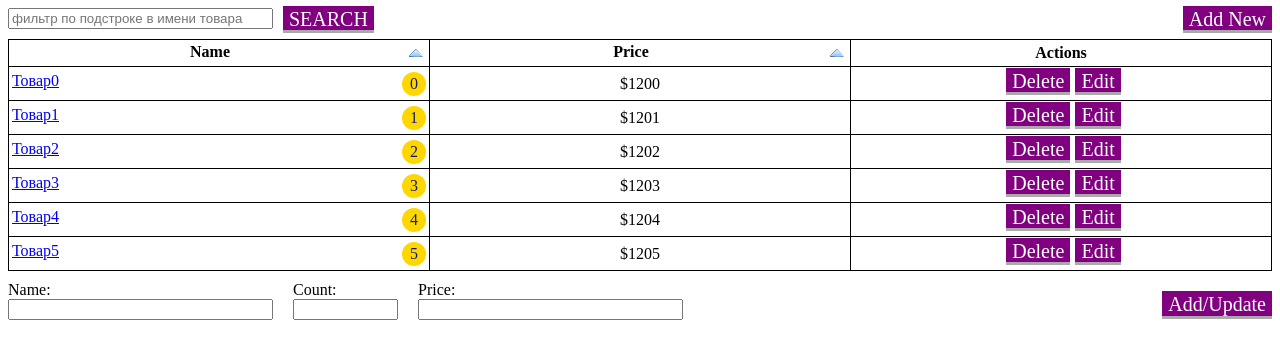
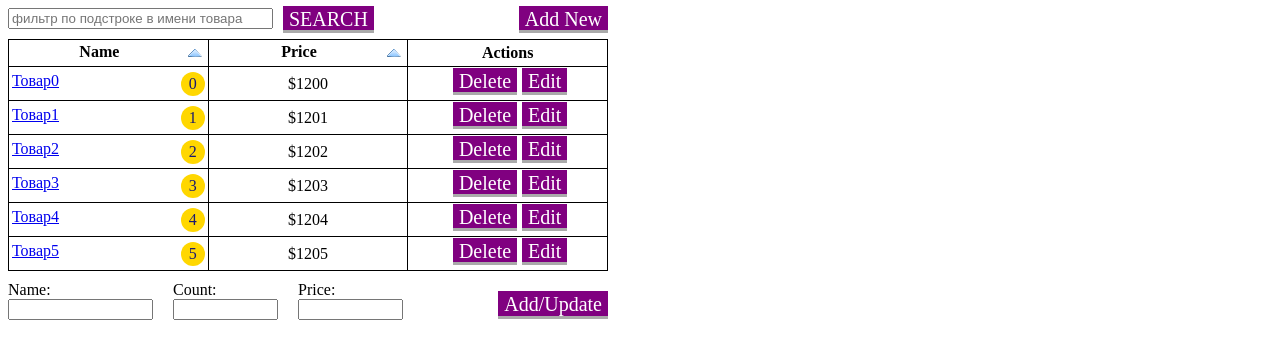
Before and after one commit to MaksimPopov64/EpamWeb, a plain HTML site: page index.html in a window 1280 px wide. Drawn offline with Linux system fonts and the light colour scheme.

Commit message:
Change width of container. change id etc...

```diff
--- a/css/style.css
+++ b/css/style.css
@@ -1,4 +1,7 @@
-body {}
+.container{
+
+  max-width:600px;
+}
 
 .menu>input {
     float: left;
--- a/index.html
+++ b/index.html
@@ -1,21 +1,24 @@
 <!DOCTYPE html>
 <html lang="en">
+
 <head>
     <meta charset="UTF-8">
     <meta name="viewport" content="width=device-width, initial-scale=1.0">
     <meta http-equiv="X-UA-Compatible" content="ie=edge">
-  <link rel="stylesheet" href="css/style.css"/>
+    <link rel="stylesheet" href="css/style.css" />
     <title>Document</title>
 </head>
+
 <body>
+  <div class="container">
     <div class="menu">
 
-    <input type="text" size="30" placeholder="фильтр по подстроке в имени товара"/>
+        <input type="text" size="30" placeholder="фильтр по подстроке в имени товара" />
 
         <div class="button">
             <a href="#">SEARCH</a>
         </div>
-  <div class="button" id="e">
+        <div class="button" id="add">
             <a href="#">Add New</a>
         </div>
 
@@ -26,12 +29,12 @@
             <tr>
                 <th>Name
 
-            <a class="sort"  href="#"></a>
+                    <a class="sort" href="#"></a>
 
                 </th>
 
                 <th>Price
-           <a id="price" class="sort"  href="#"></a>
+                    <a id="price" class="sort" href="#"></a>
 
                 </th>
 
@@ -46,7 +49,7 @@
 
         <div class="column">
             <label> Name:<br>
-     <input id="nameInput" name="name" type="text" size="30"/>
+     <input id="nameInput" name="name" type="text" size="15"/>
    </label>
         </div>
 
@@ -57,7 +60,7 @@
         </div>
         <div class="column">
             <label> Price:<br>
-   <input id="priceInput" name="price"type="text" size="30"/>
+   <input id="priceInput" name="price"type="text" size="10"/>
  </label>
         </div>
 
@@ -67,6 +70,7 @@
 
     </form>
     <script src="js/app.js"></script>
+</div>
+</body>
 
-</body>
 </html>
--- a/js/app.js
+++ b/js/app.js
@@ -7,7 +7,7 @@ var form = document.getElementsByTagName("form");
 var priceSort = document.getElementById('price');
 var nameSort = document.querySelector(".sort");
 var search = document.querySelector(".button");
-var add = document.getElementById('e');
+var add = document.getElementById('add');
 var table = document.getElementsByTagName("TBODY")[0];
 var filter = document.getElementsByTagName('input'); //находим все input
 var EditButton = document.querySelector(".column>a");
```
Lines whose indentation alone changed are shown as unchanged.
